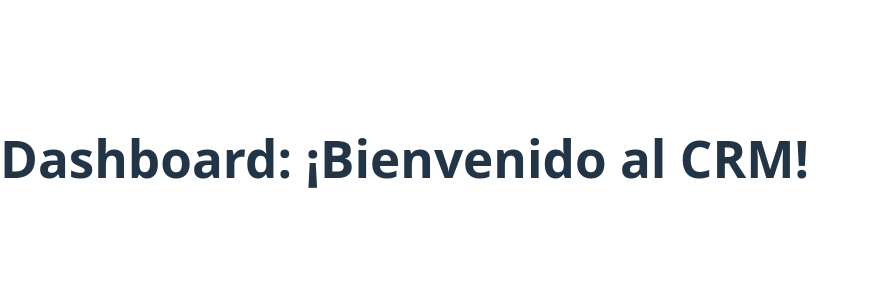
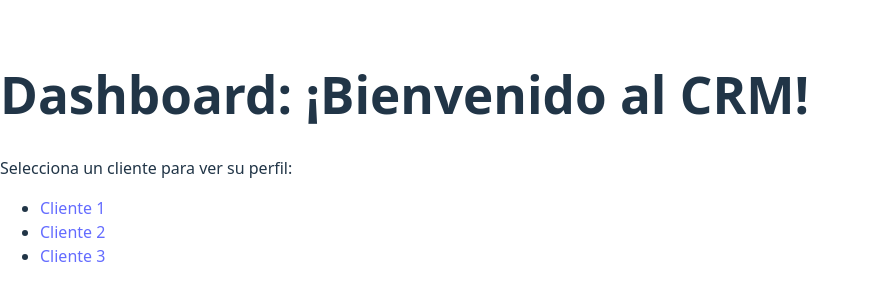
Before and after one commit to dfzm/react-proyecto, a React (Vite) app: page / in a window 1280 px wide. Shown: the part 242-542 px from the top of the page, without its empty margins (0-870 px from the left). Built offline with nearby package versions, Linux system fonts and the light colour scheme.

Commit message:
Cuarto commit

```diff
--- a/src/paginas/Cliente.jsx
+++ b/src/paginas/Cliente.jsx
@@ -1,11 +1,12 @@
 import React from "react";
-import { useParams } from "react-router-dom";
+import { useParams, Link } from "react-router-dom";
 
 const Cliente = () => {
   const { id } = useParams();
   return (
     <>
       <h1>Perfil del cliente: #{id}</h1>
+      <Link to="/"> Volver al Dashboard</Link>
     </>
   );
 };
--- a/src/paginas/Dashboard.jsx
+++ b/src/paginas/Dashboard.jsx
@@ -1,9 +1,23 @@
 import React from "react";
+import { Link } from "react-router-dom";
 
 const Dashboard = () => {
   return (
     <>
       <h1>Dashboard: ¡Bienvenido al CRM! </h1>
+      <p>Selecciona un cliente para ver su perfil:</p>
+
+      <ul>
+        <li>
+          <Link to="/cliente/1">Cliente 1</Link>
+        </li>
+        <li>
+          <Link to="/cliente/2">Cliente 2</Link>
+        </li>
+        <li>
+          <Link to="/cliente/3">Cliente 3</Link>
+        </li>
+      </ul>
     </>
   );
 };
```
